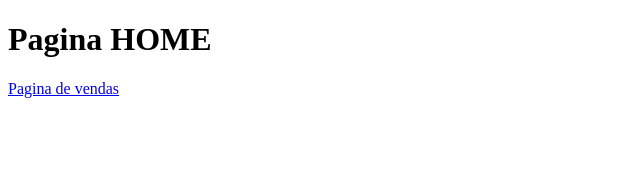
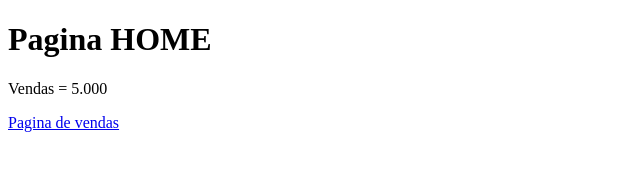
Before and after one commit to 002-hub/aula_github, a plain HTML site: page index.html in a window 1280 px wide. Shown: the whole page, without its empty margins (0-640 px from the left). Drawn offline with Linux system fonts and the light colour scheme.

Commit message:
adicionado paragrafo vendas

```diff
--- a/index.html
+++ b/index.html
@@ -7,6 +7,7 @@
 </head>
 <body>
     <h1>Pagina HOME</h1>
+    <p>Vendas =  5.000</p>
     <a href="vendas.html">Pagina de vendas</a>
 </body>
 </html>
```
